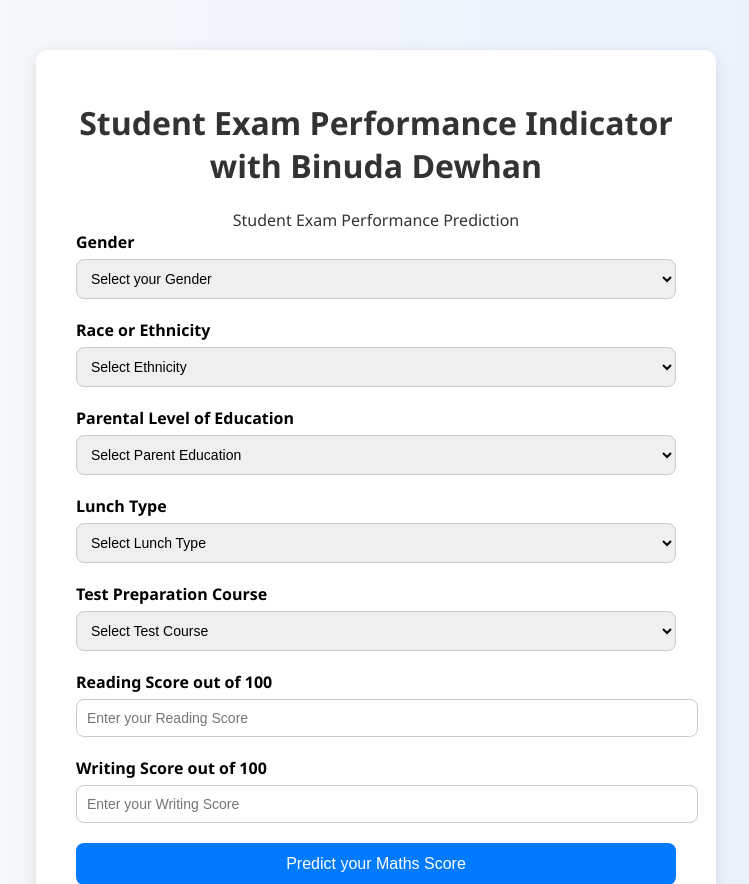
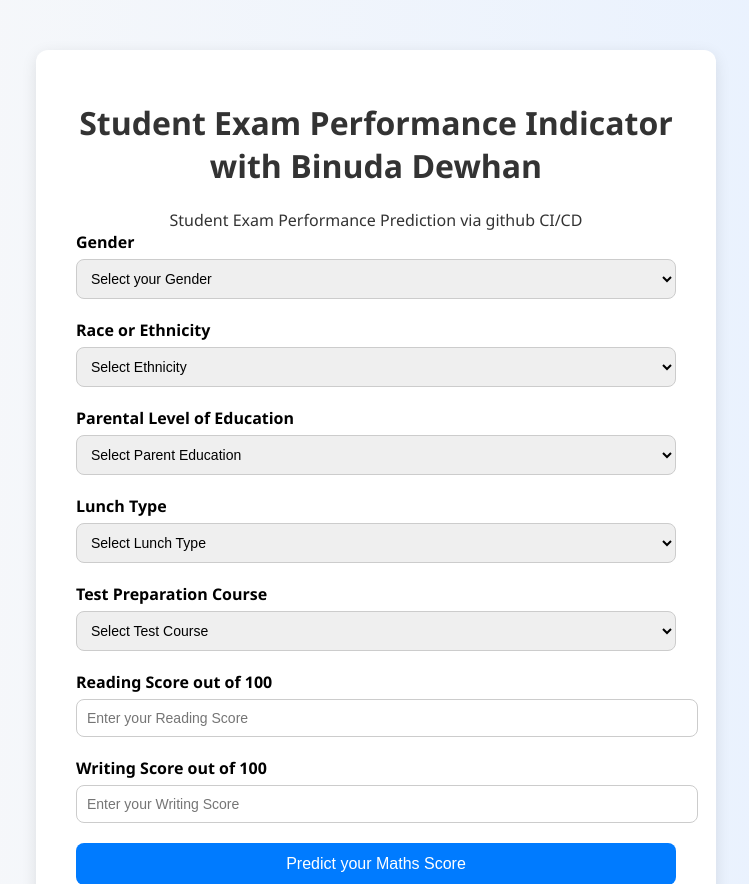
Before and after one commit to Binuda-Dewhan/ML_project, a Flask app: page /predictdata in a window 1280 px wide. Shown: the top 884 px of the page, without its empty margins (264-1013 px from the left). Run offline with Flask 3, Linux system fonts and the light colour scheme.

Commit message:
testing 3  CI/CD pipeline with auto restart app.py

```diff
--- a/templates/home.html
+++ b/templates/home.html
@@ -79,7 +79,7 @@
         <h1>Student Exam Performance Indicator with  Binuda Dewhan</h1>
 
         <form action="{{ url_for('predict_datapoint')}}" method="post">
-            <legend>Student Exam Performance Prediction</legend>
+            <legend>Student Exam Performance Prediction via github CI/CD </legend>
 
             <div class="mb-3">
                 <label>Gender</label>
```
